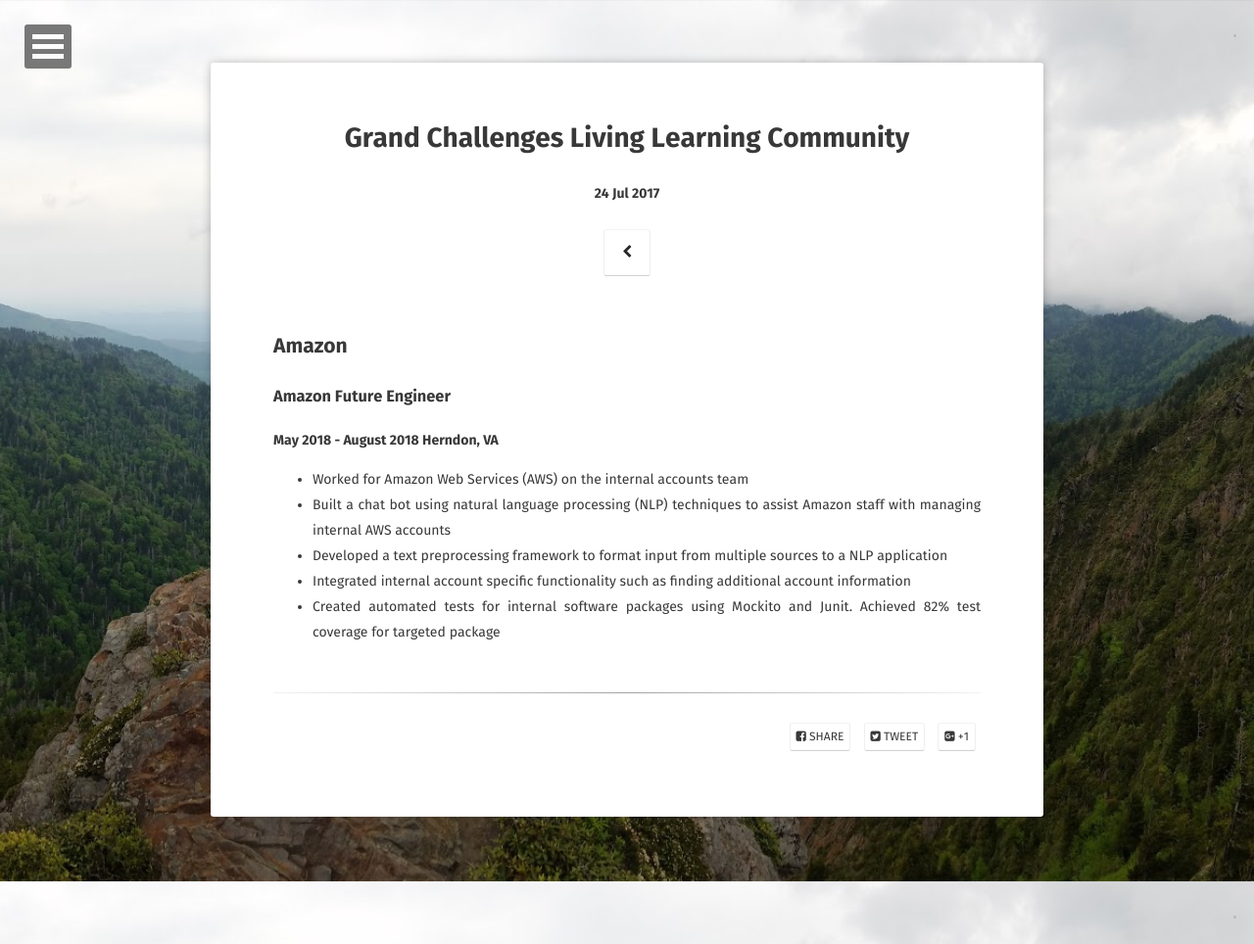
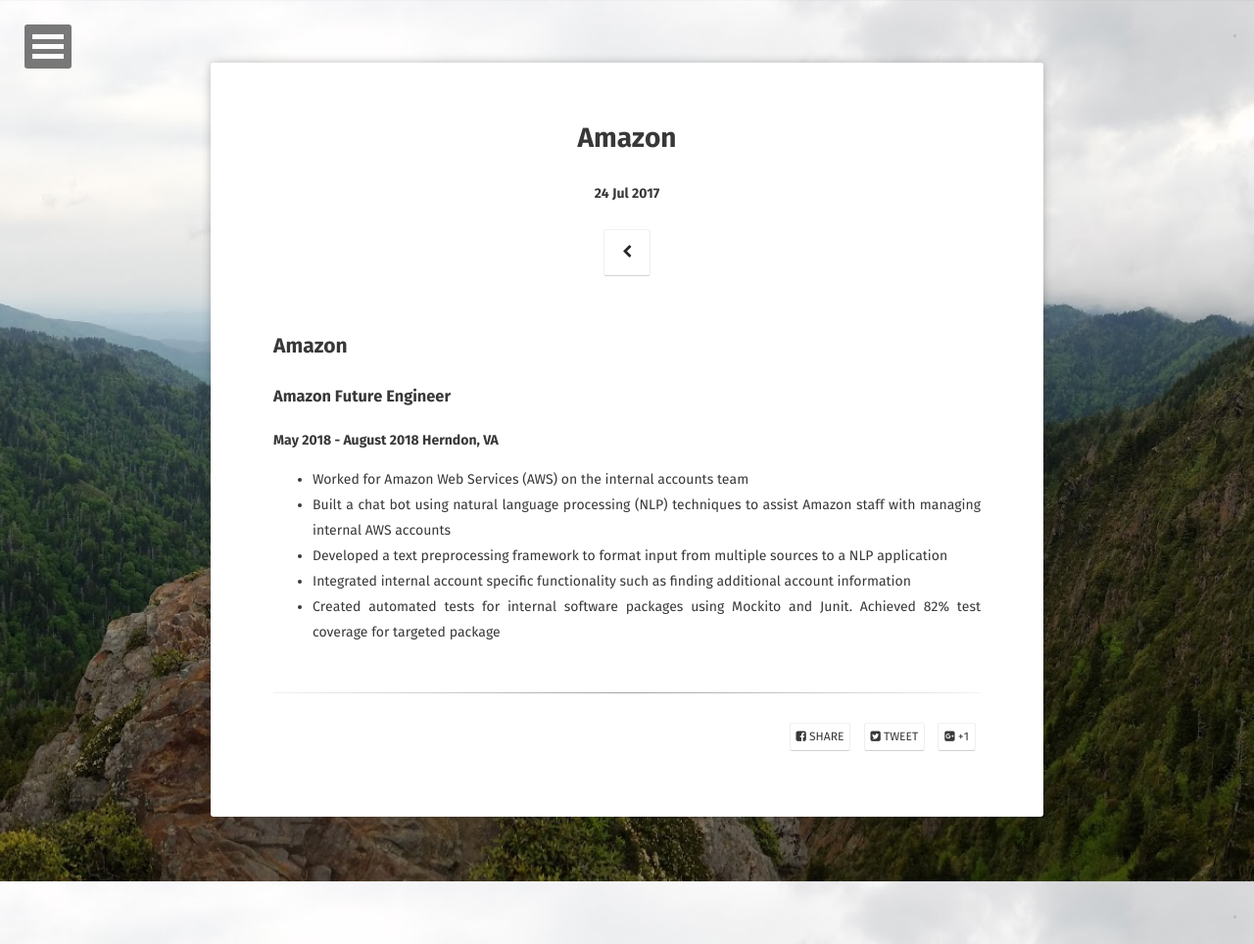
Before and after one commit to jswope2112/jswope2112.github.io, a Jekyll site: the page built from _posts/2017-07-25-amazon.md, in a window 1280 px wide. Shown: the whole page at 98% size. Built offline with Jekyll 4.4.1, drawn with Linux system fonts in a browser that asks for light colours; some web fonts are replaced.

Commit message:
Update 2017-07-25-amazon.md

```diff
--- a/_posts/2017-07-25-amazon.md
+++ b/_posts/2017-07-25-amazon.md
@@ -1,8 +1,8 @@
 ---
 layout: post
-title: "Grand Challenges Living Learning Community"
+title: "Amazon"
 date: 2017-07-24
-excerpt: "Team Member"
+excerpt: "Amazon Future Engineer"
 comments: false
 ---
 
```
